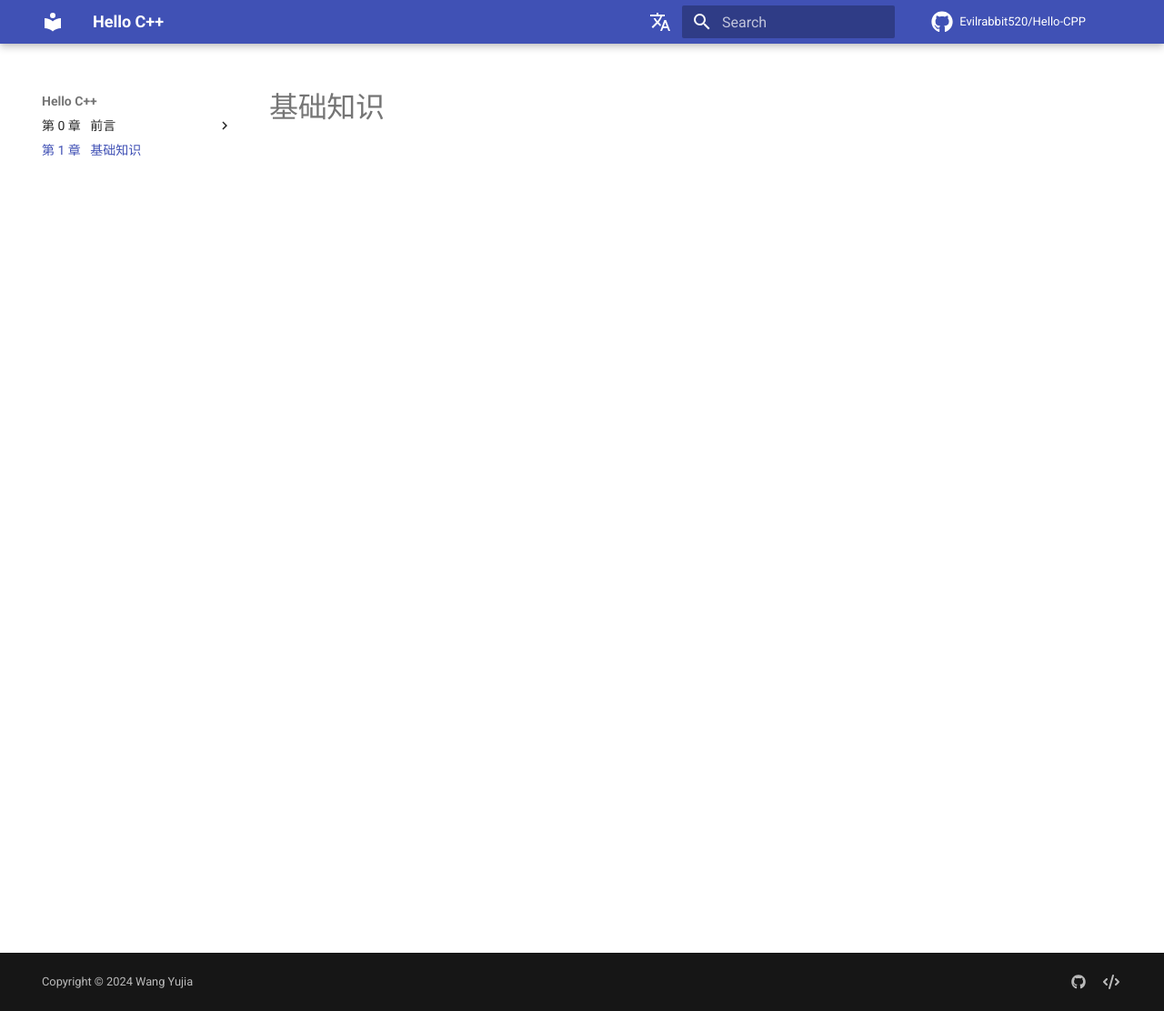
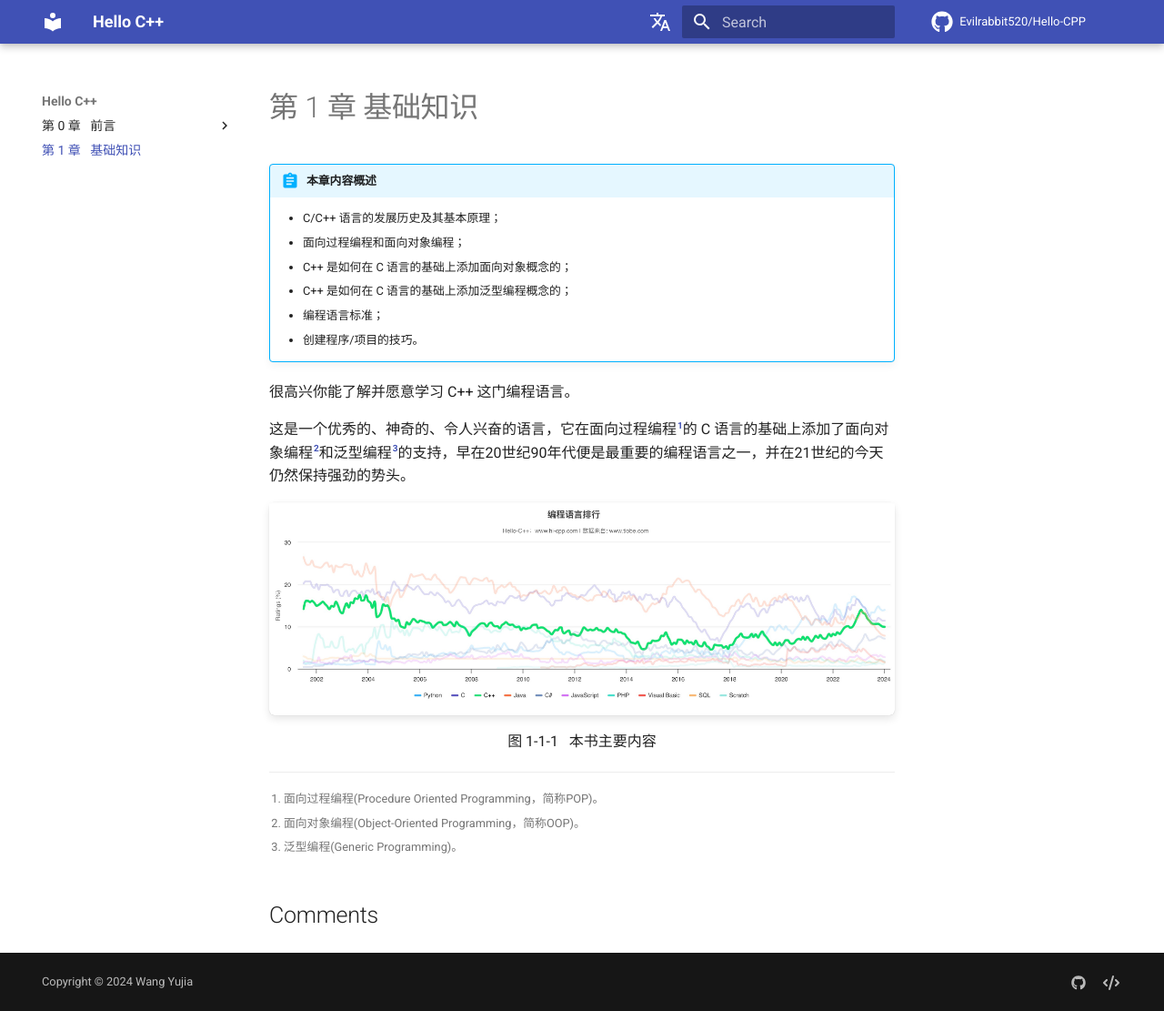
Before and after one commit to Evilrabbit520/Hello-CPP, an MkDocs documentation site: the page built from docs/BasicKnowledge/index.md, in a window 1280 px wide and 1111 px high. Shown: the whole window at 91% size. Built offline with MkDocs 1.6.1 and Material for MkDocs 9.7.7, drawn with Linux system fonts in a browser that asks for light colours; comment, search, counter and statistics services are not loaded.

Commit message:
Start writing the first chapter.

```diff
--- a/docs/BasicKnowledge/index.md
+++ b/docs/BasicKnowledge/index.md
@@ -1 +1,32 @@
-# 基础知识
+---
+comments: true
+---
+
+# 第 1 章 基础知识
+
+!!! abstract "本章内容概述"
+
+    - C/C++ 语言的发展历史及其基本原理；
+    - 面向过程编程和面向对象编程；
+    - C++ 是如何在 C 语言的基础上添加面向对象概念的；
+    - C++ 是如何在 C 语言的基础上添加泛型编程概念的；
+    - 编程语言标准；
+    - 创建程序/项目的技巧。
+
+很高兴你能了解并愿意学习 C++ 这门编程语言。
+
+这是一个优秀的、神奇的、令人兴奋的语言，它在面向过程编程[^1]的 C 语言的基础上添加了面向对象编程[^2]和泛型编程[^3]的支持，早在20世纪90年代便是最重要的编程语言之一，并在21世纪的今天仍然保持强劲的势头。
+
+<div class="animation-figure" markdown>
+
+![ProgramminIndex](image/1-1-1TIOBEProgramminIndex.jpg)
+
+</div>
+
+<p align="center"> 图 1-1-1 &nbsp; 本书主要内容 </p>
+
+
+
+[^1]: 面向过程编程(Procedure Oriented Programming，简称POP)。
+[^2]: 面向对象编程(Object-Oriented Programming，简称OOP)。
+[^3]: 泛型编程(Generic Programming)。
--- a/mkdocs.yml
+++ b/mkdocs.yml
@@ -34,6 +34,15 @@ markdown_extensions:
   - admonition
   - pymdownx.details
   - pymdownx.superfences
+  - md_in_html
+  - tables
+  - footnotes
+
+extra_css:
+  - stylesheets/extra.css
+
+# extra_javascript:
+  # - javascripts/extra.js
 
 # Copyright
 copyright: Copyright &copy; 2024 Wang Yujia
--- /dev/null
+++ b/overrides/stylesheets/extra.css
@@ -0,0 +1,7 @@
+/* Figure class */
+.animation-figure {
+    border-radius: 0.3rem;
+    display: block;
+    margin: 0 auto;
+    box-shadow: var(--md-shadow-z2);
+}
```
Also changed, not shown: docs/BasicKnowledge/image/1-1-1TIOBEProgramminIndex.jpg (added).
